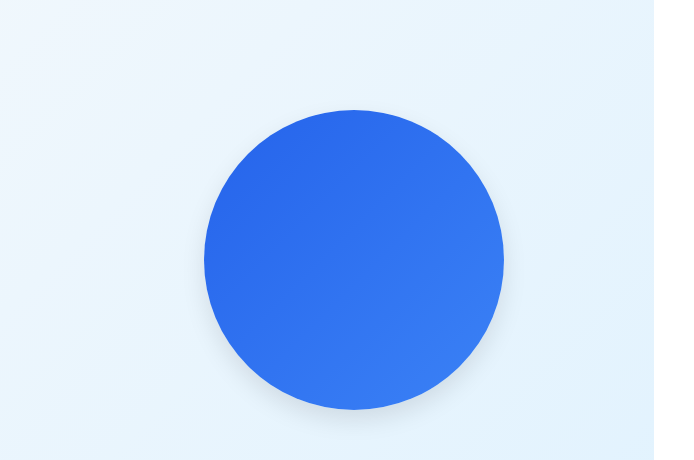
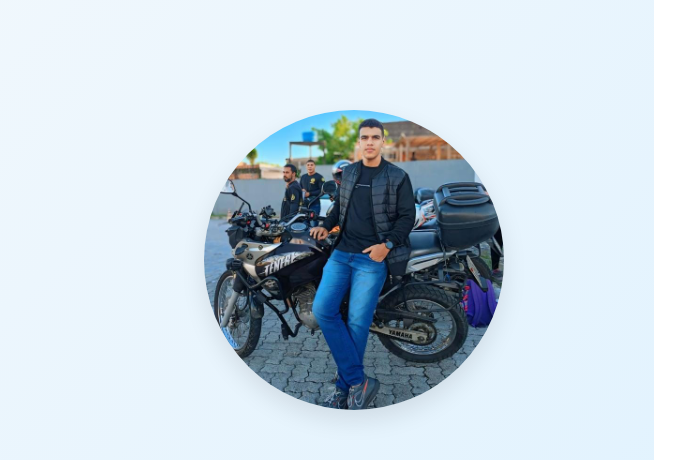
Before and after one commit to JosueChagasP/josuechagasp.github.io, a plain HTML site: page index.html in a window 1280 px wide. Shown: the part 140-600 px from the top of the page, 586-1280 px from the left. Drawn offline with Linux system fonts and the light colour scheme.

Commit message:
Update index.html

```diff
--- a/index.html
+++ b/index.html
@@ -519,7 +519,7 @@
                 </div>
             </div>
             <div class="hero-image">
-                <div class="hero-avatar" style="background-image: url(foto-perfil.jpeg'); background-size: cover; background-position: center;">
+                <div class="hero-avatar" style="background-image: url('foto-perfil.jpeg'); background-size: cover; background-position: center;">
 </div>
             </div>
         </div>
```
